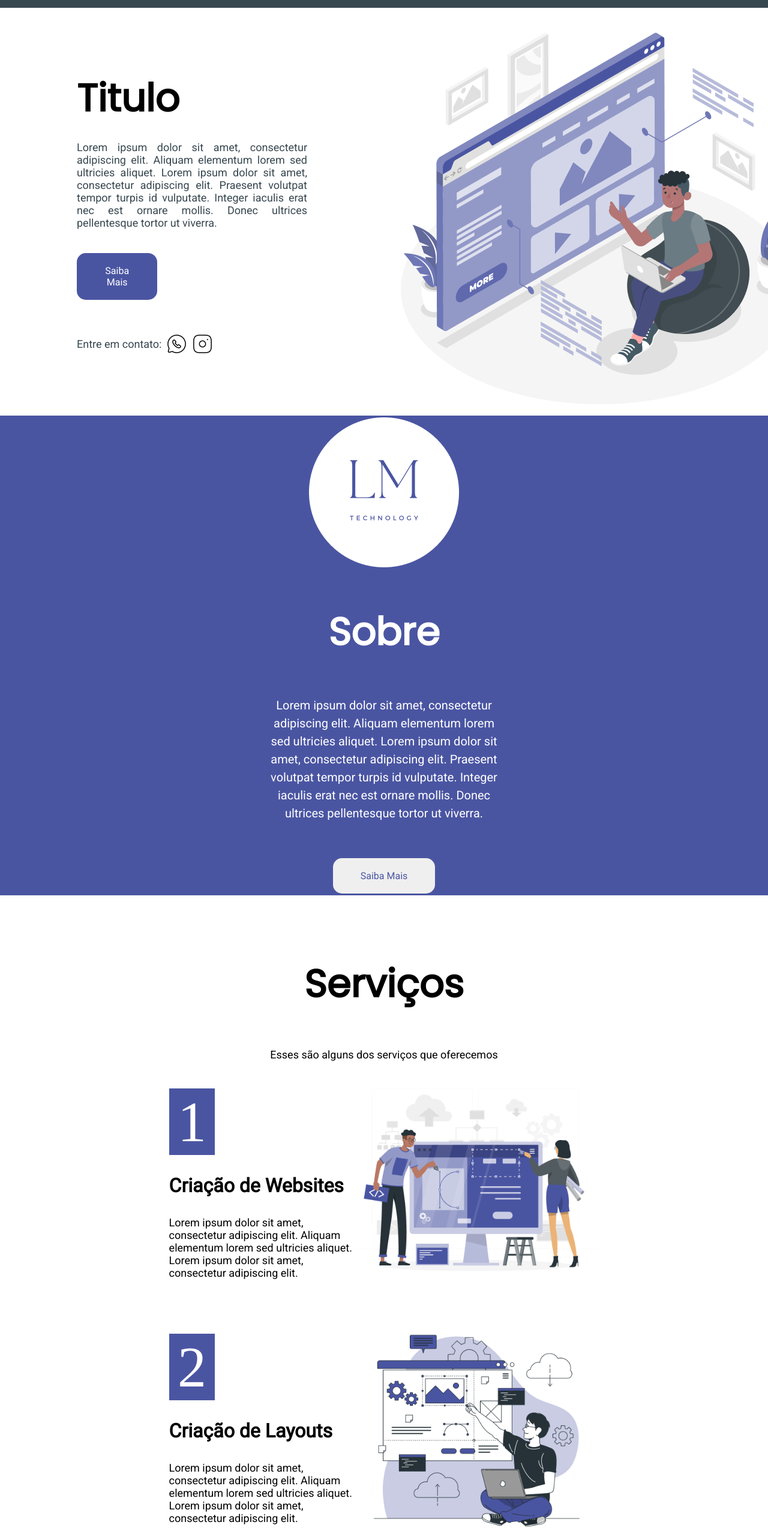
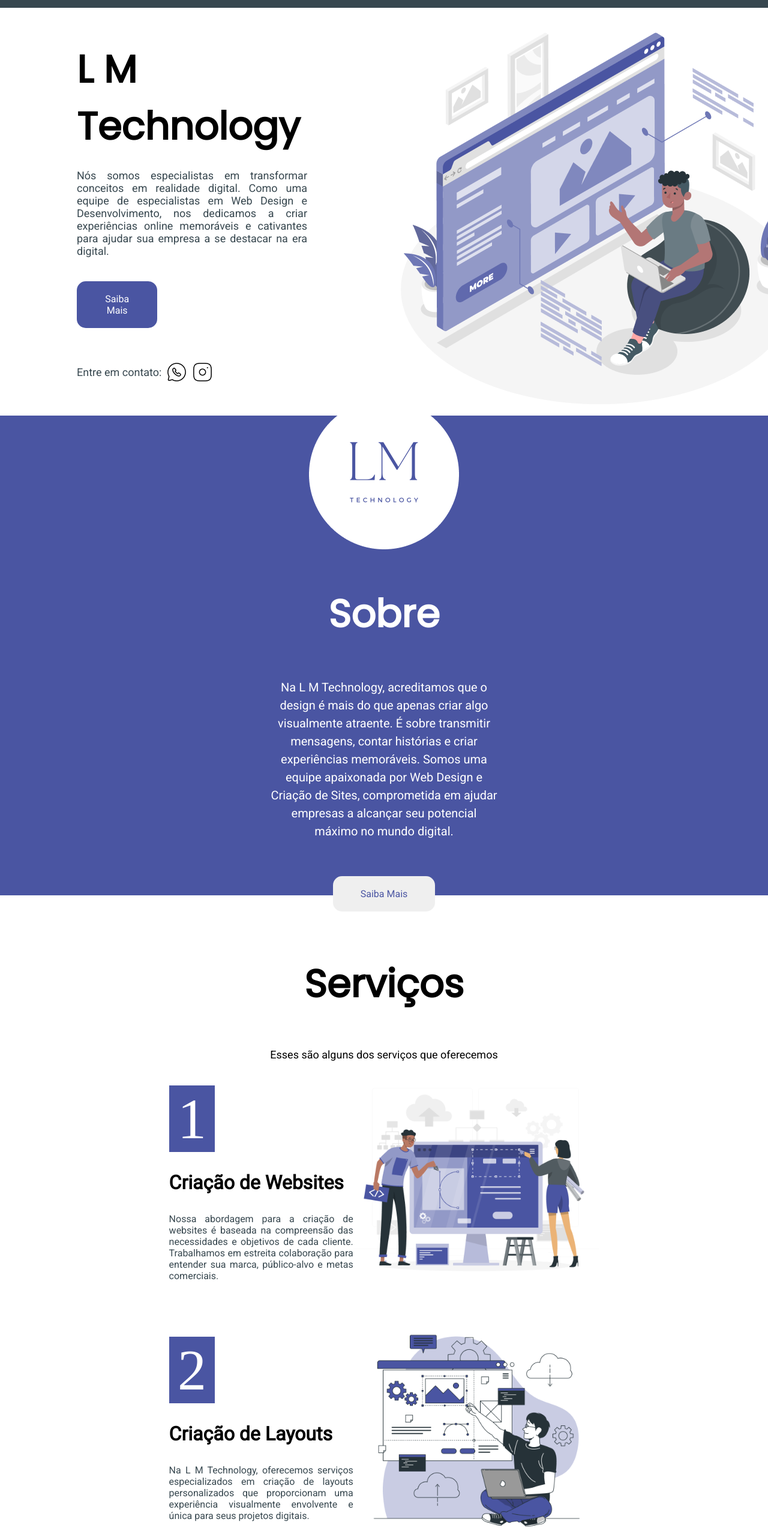
Before and after one commit to LuscaMath/CPI-ProjetoFinal, a plain HTML site: page index.html in a window 1280 px wide. Shown: the part 107-2660 px from the top of the page at 60% size. Drawn offline with Linux system fonts and the light colour scheme.

Commit message:
Add files via upload

```diff
--- a/index.html
+++ b/index.html
@@ -21,11 +21,11 @@
     </header>
     <main id="main">
         <div class="main-content">
-            <h1>Titulo</h1>
-            <p>Lorem ipsum dolor sit amet, consectetur adipiscing elit. Aliquam elementum lorem sed ultricies aliquet.
-                Lorem ipsum dolor sit amet, consectetur adipiscing elit.
-                Praesent volutpat tempor turpis id vulputate. Integer iaculis erat nec est ornare mollis.
-                Donec ultrices pellentesque tortor ut viverra.</p>
+            <h1>L M Technology</h1>
+            <p>Nós somos especialistas em transformar conceitos em realidade
+                digital. Como uma equipe de especialistas em Web Design e Desenvolvimento, nos
+                dedicamos a criar experiências online memoráveis e cativantes para ajudar sua
+                empresa a se destacar na era digital.</p>
             <button>Saiba Mais</button>
             <div class="main-content-icons">
                 <p>Entre em contato:</p>
@@ -40,10 +40,12 @@
     <section id="sobre">
         <img src="./imagens/Logo.png" alt="Logo da empresa">
         <h1>Sobre</h1>
-        <p>Lorem ipsum dolor sit amet, consectetur adipiscing elit. Aliquam elementum lorem sed ultricies aliquet.
-            Lorem ipsum dolor sit amet, consectetur adipiscing elit.
-            Praesent volutpat tempor turpis id vulputate.
-            Integer iaculis erat nec est ornare mollis. Donec ultrices pellentesque tortor ut viverra.</p>
+        <p>Na L M Technology, acreditamos que o design é mais do que apenas criar algo
+            visualmente atraente. É sobre transmitir mensagens, contar histórias e criar
+            experiências memoráveis. Somos uma equipe apaixonada por Web Design e Criação
+            de Sites, comprometida em ajudar empresas a alcançar seu potencial máximo no
+            mundo digital.
+            </p>
         <button>Saiba Mais</button>
     </section>
     <section id="serviços">
@@ -53,9 +55,10 @@
             <div class="serviços-content">
                 <span>1</span>
                 <h3>Criação de Websites</h3>
-                <p>Lorem ipsum dolor sit amet, consectetur adipiscing elit.
-                    Aliquam elementum lorem sed ultricies aliquet.
-                    Lorem ipsum dolor sit amet, consectetur adipiscing elit. </p>
+                <p>Nossa abordagem para a criação de websites é baseada na compreensão das
+                    necessidades e objetivos de cada cliente. Trabalhamos em estreita colaboração
+                    para entender sua marca, público-alvo e metas comerciais.
+                     </p>
             </div>
             <div class="serviços-img">
                 <img src="./imagens/websites.png" alt="">
@@ -65,9 +68,9 @@
             <div class="serviços-content">
                 <span>2</span>
                 <h3>Criação de Layouts</h3>
-                <p>Lorem ipsum dolor sit amet, consectetur adipiscing elit.
-                    Aliquam elementum lorem sed ultricies aliquet.
-                    Lorem ipsum dolor sit amet, consectetur adipiscing elit. </p>
+                <p>Na L M Technology, oferecemos serviços especializados em criação de layouts
+                    personalizados que proporcionam uma experiência visualmente envolvente e única
+                    para seus projetos digitais. </p>
             </div>
             <div class="serviços-img">
                 <img src="./imagens/layouts.png" alt="">
@@ -77,9 +80,10 @@
             <div class="serviços-content">
                 <span>3</span>
                 <h3>Criação de Logos</h3>
-                <p>Lorem ipsum dolor sit amet, consectetur adipiscing elit.
-                    Aliquam elementum lorem sed ultricies aliquet.
-                    Lorem ipsum dolor sit amet, consectetur adipiscing elit. </p>
+                <p>Oferecemos serviços de criação de logos personalizados que capturam a identidade
+                    única da sua marca. Sabemos que um logo é uma peça fundamental na construção
+                    da imagem da sua empresa, e nos dedicamos a criar designs exclusivos que se
+                    destacam e deixam uma impressão duradoura.</p>
             </div>
             <div class="serviços-img">
                 <img src="./imagens/logos.png" alt="">
@@ -89,9 +93,11 @@
             <div class="serviços-content">
                 <span>4</span>
                 <h3>Criação de Artes Digitais</h3>
-                <p>Lorem ipsum dolor sit amet, consectetur adipiscing elit.
-                    Aliquam elementum lorem sed ultricies aliquet.
-                    Lorem ipsum dolor sit amet, consectetur adipiscing elit. </p>
+                <p>Oferecemos serviços especializados na criação de artes digitais que agregam valor
+                    e impacto visual à sua marca. Sabemos que uma imagem vale mais que mil
+                    palavras, e nos empenhamos em criar artes digitais de alta qualidade que
+                    transmitem sua mensagem de forma atrativa e memorável.
+                    </p>
             </div>
             <div class="serviços-img">
                 <img src="./imagens/artesDigitais.png" alt="">
--- a/style.css
+++ b/style.css
@@ -215,7 +215,9 @@ header button:hover {
 .serviços-content p {
     font-family: 'Roboto', sans-serif;
     text-align: unset;
-    font-size: 18px;
+    font-size: 16px;
+    text-align: justify;
+    color: #37474F;
 }
 
 .serviços-img {
@@ -265,7 +267,7 @@ footer {
 footer p {
     font-family: 'Roboto', sans-serif;
     color: #ffffff;
-    font-size: 24px;
+    font-size: 20px;
 }
 
 footer a {
```
